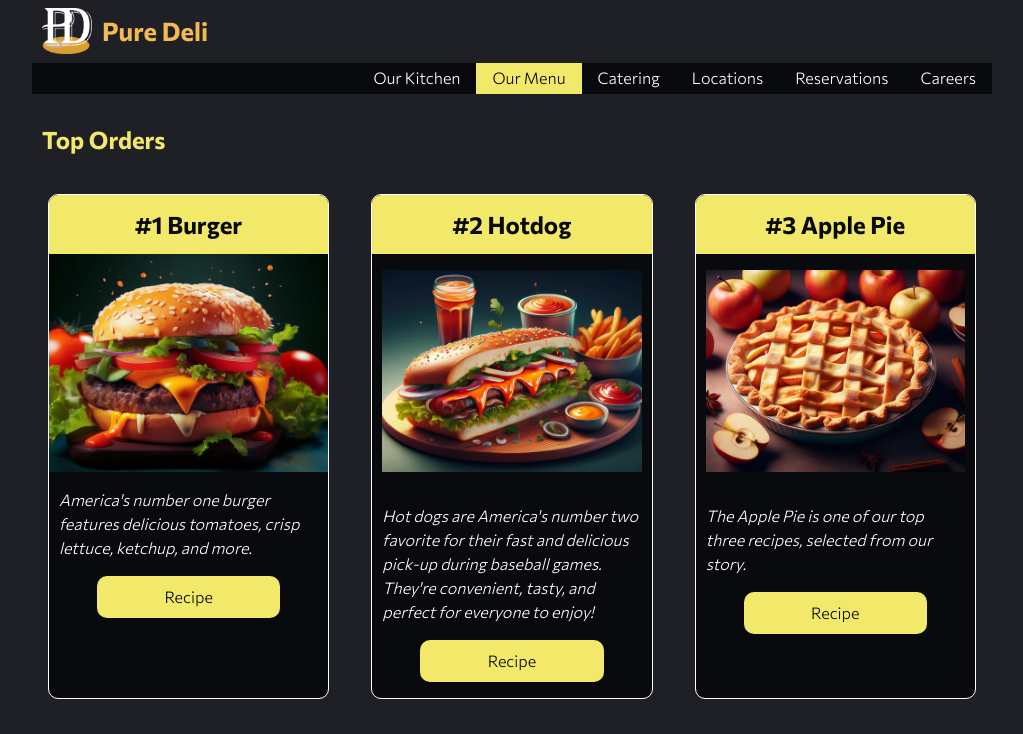
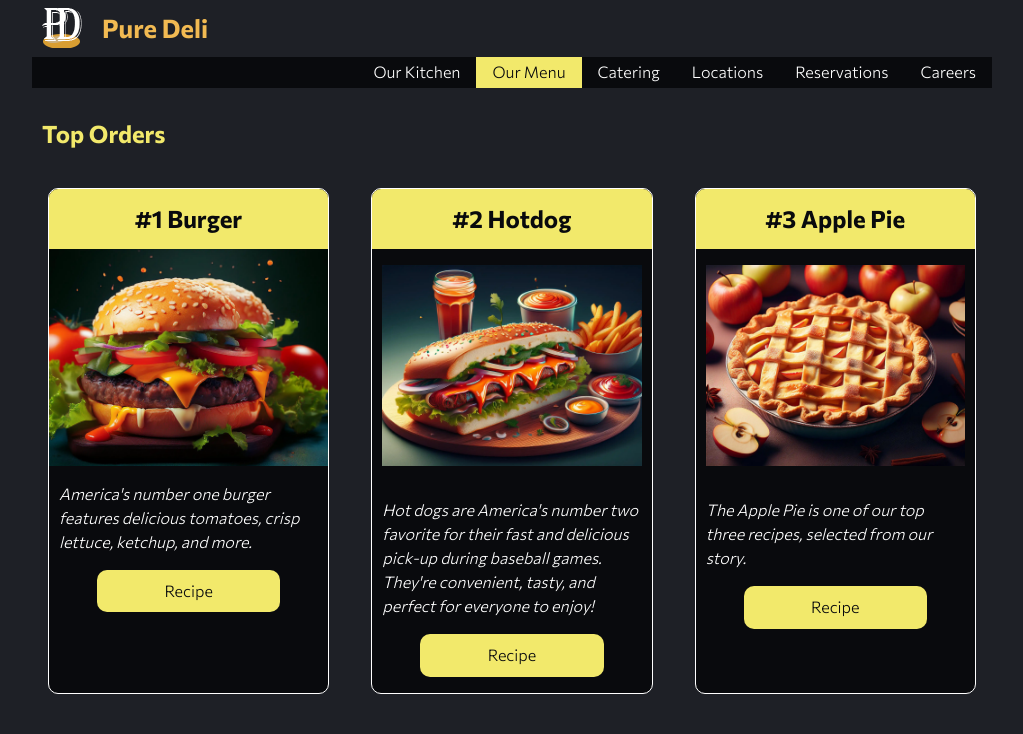
Before and after one commit to SpyArmy/Unit04-Diner, a plain HTML site: page index.html in a window 1280 px wide. Shown: the top 734 px of the page, without its empty margins (128-1151 px from the left). Drawn offline with nearby package versions, Linux system fonts and the light colour scheme; a web font is replaced by a local one.

Commit message:
logo update2

```diff
--- a/index.html
+++ b/index.html
@@ -24,7 +24,7 @@
 <body>
 <div id="headerWrapper">
 	<header>
-        <img src="images/favorite-icon.png" alt="logo">
+        <img src="images/logo.png" alt="logo">
 		<span>Pure Deli</span>
 	</header>
 </div><!-- end header wrapper -->
--- a/scss/_small.scss
+++ b/scss/_small.scss
@@ -23,7 +23,7 @@ body {
 }
 
 // logo
-header {
+/*header {
     img {
         width: 100%;
     }
```
Also changed, not shown: css/styles.css, css/styles.min.css, 2 other files.
